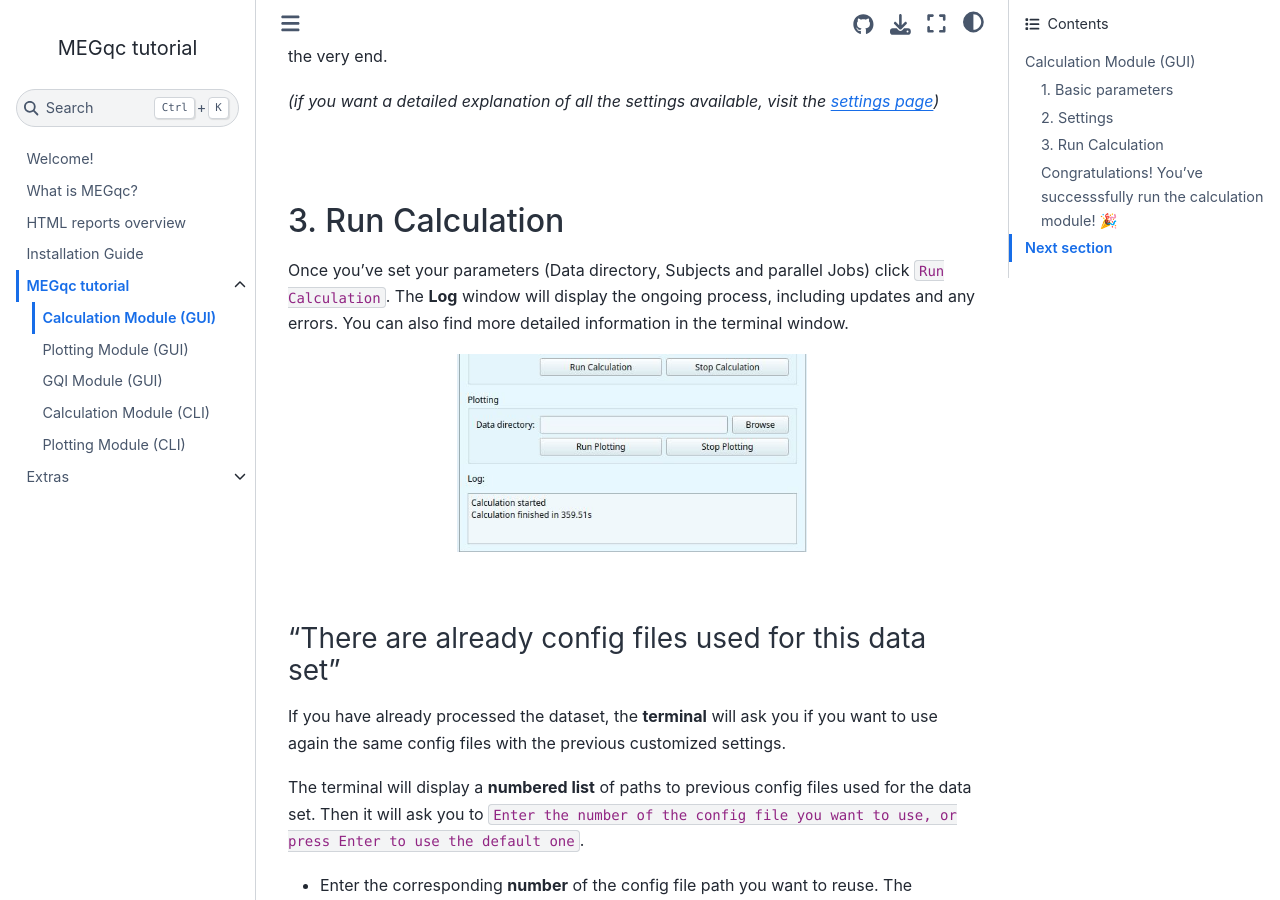
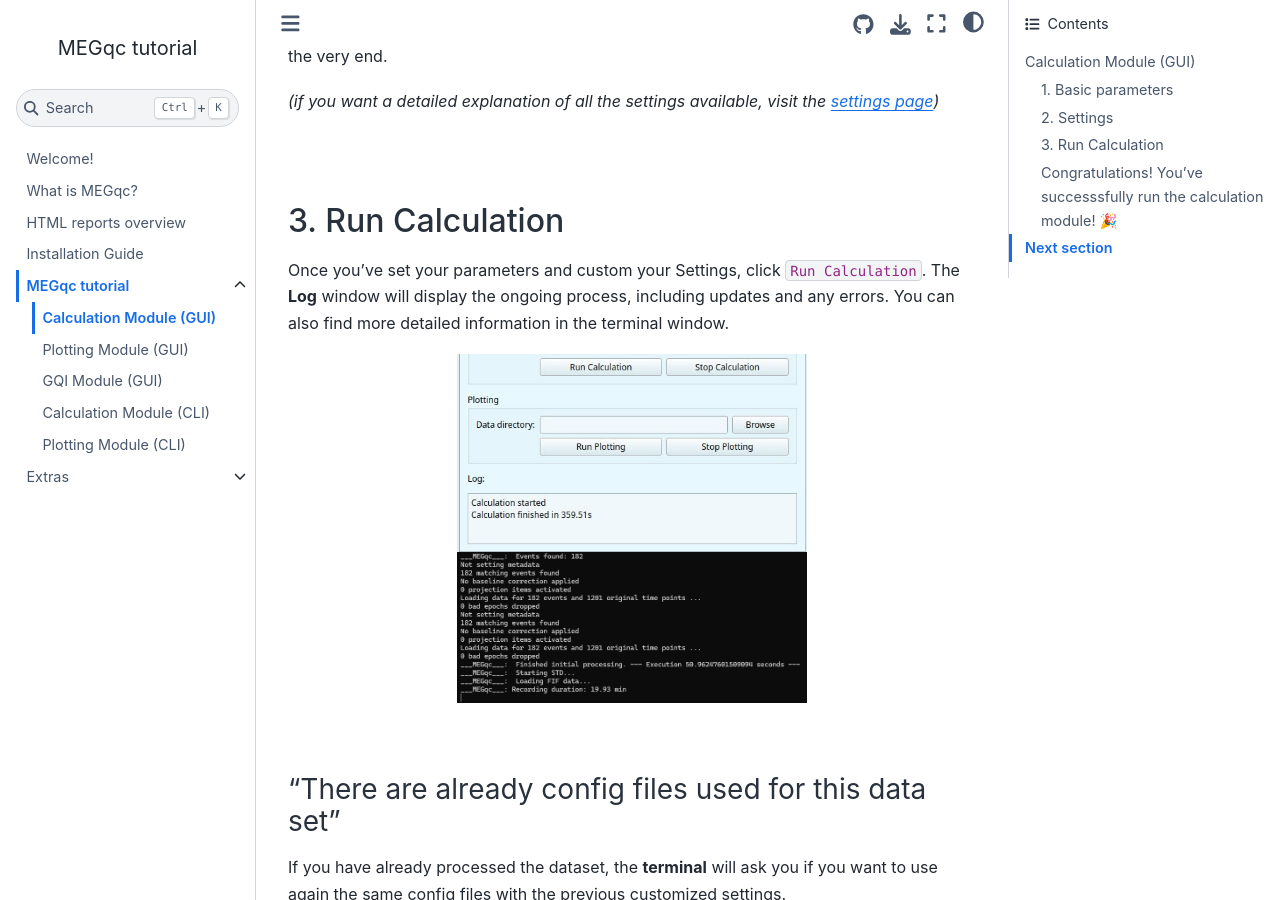
Before and after one commit to ANCPLabOldenburg/megqc_documentation, a Jupyter Book: the page built from tutorial/calc_gui.md, in a window 1280 px wide and 900 px high, scrolled down 3034 px. Built offline with Jupyter Book 1.0.4 settings and Sphinx 7.4.7 and the Sphinx Book theme 1.1.4, drawn with Linux system fonts in a browser that asks for light colours; pages that are not in the unit, such as notebooks, are missing from menus.

Commit message:
Update calc_gui.md

```diff
--- a/tutorial/calc_gui.md
+++ b/tutorial/calc_gui.md
@@ -60,9 +60,11 @@ Once you have adjust your settings, don't forget to click on the `Save Settings`
 <br>
 
 ## 3. Run Calculation
-Once you've set your parameters (Data directory, Subjects and parallel Jobs) click `Run Calculation`. The **Log** window will display the ongoing process, including updates and any errors. You can also find more detailed information in the terminal window.
+Once you've set your parameters and custom your Settings, click `Run Calculation`. The **Log** window will display the ongoing process, including updates and any errors. You can also find more detailed information in the terminal window.
 
 <img src="../static/mini/log.png" alt="gui-log" width="350px" align="center">
+<img src="../static/mini/terminal.png" alt="terminal" width="350px" align="center">
+
 
 <br>
 
```
